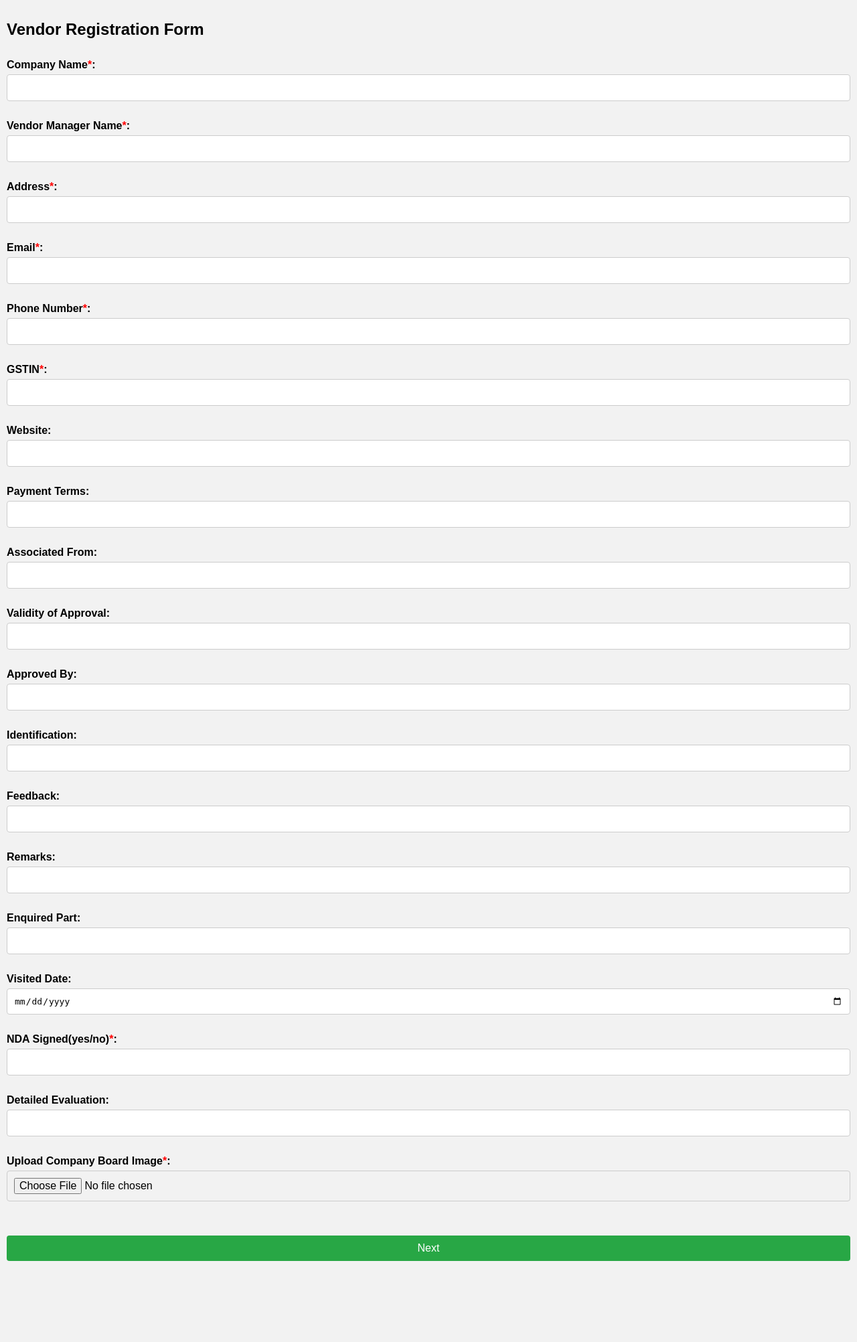
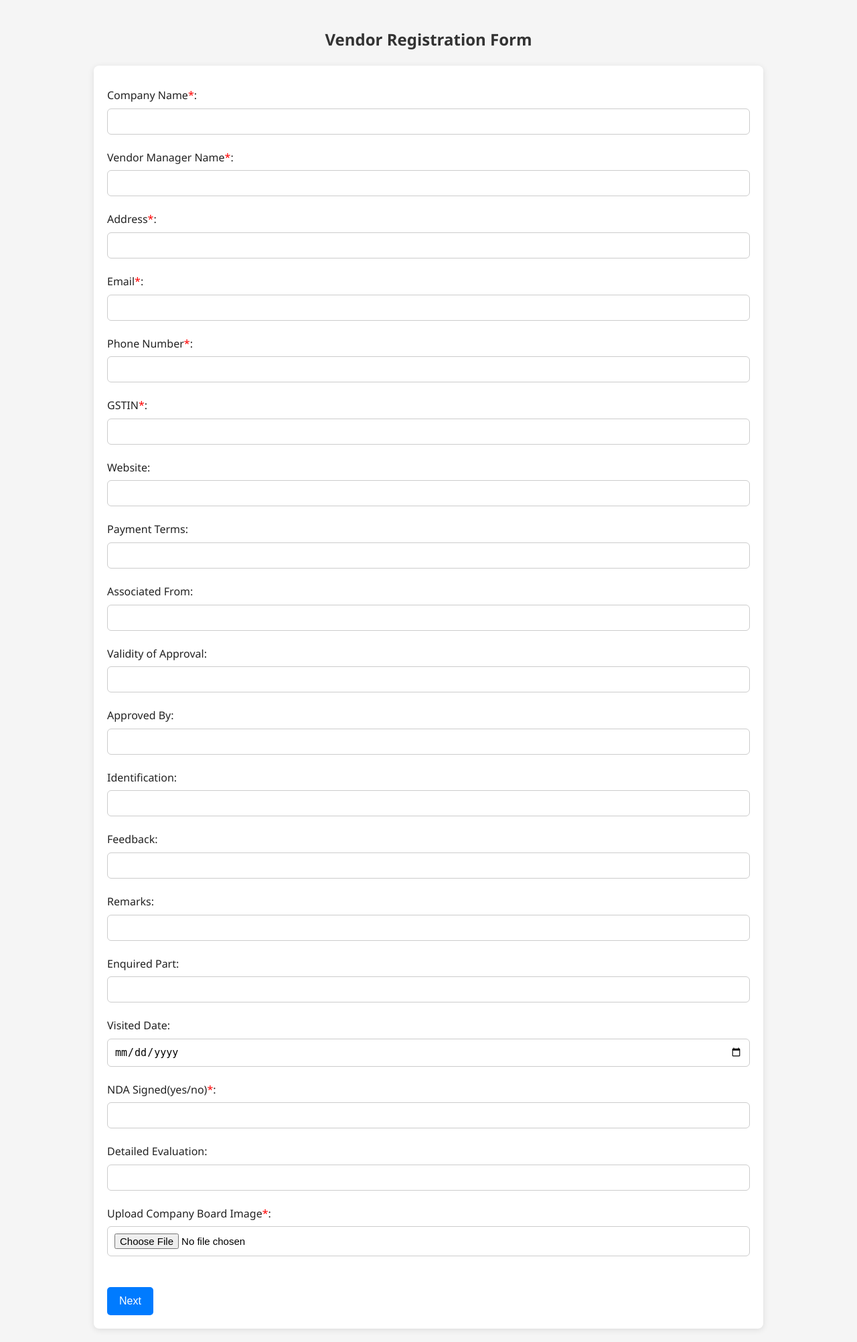
Before and after one commit to Monishahee/machine_forms, a Flask app: page / in a window 1280 px wide. Shown: the whole page at 67% size. Before the commit the page ends 1883 px from the top, so only its background shows below. Run offline with Flask 3, Linux system fonts and the light colour scheme.

Commit message:
Update style.css

```diff
--- a/static/style.css
+++ b/static/style.css
@@ -1,56 +1,120 @@
+/* Reset and base styles */
 body {
-    font-family: Arial, sans-serif;
-    background: #f2f2f2;
-    padding: 10px;
+    font-family: 'Segoe UI', sans-serif;
+    font-size: 16px;
+    line-height: 1.6;
+    padding: 20px;
+    background: #f5f5f5;
     margin: 0;
 }
 
-.container {
-    max-width: 500px;
-    margin: auto;
-    background: white;
-    padding: 20px;
-    box-shadow: 0 0 10px #ccc;
-    border-radius: 8px;
+/* Headings */
+h2, h3 {
+    text-align: center;
+    color: #333;
 }
 
+/* Form container */
 form {
-    display: flex;
-    flex-direction: column;
+    background: #ffffff;
+    padding: 20px;
+    border-radius: 8px;
+    max-width: 960px;
+    margin: auto;
+    box-shadow: 0 2px 10px rgba(0,0,0,0.1);
 }
 
+/* Labels and inputs */
 label {
-    margin-top: 10px;
-    font-weight: bold;
+    display: block;
+    margin: 12px 0 6px;
+    font-weight: 500;
+    color: #222;
 }
 
-input, select, button {
+input[type="text"],
+input[type="email"],
+input[type="number"],
+input[type="file"],
+input[type="date"],
+select,
+textarea {
+    width: 100%;
     padding: 10px;
-    margin-top: 5px;
-    font-size: 1em;
-    border-radius: 4px;
+    font-size: 15px;
     border: 1px solid #ccc;
+    border-radius: 6px;
+    box-sizing: border-box;
+    margin-bottom: 10px;
 }
 
-button {
-    background-color: #28a745;
-    color: white;
+/* Buttons */
+button,
+input[type="submit"] {
+    background-color: #007BFF;
+    color: #fff;
     border: none;
-    margin-top: 15px;
+    padding: 12px 18px;
+    font-size: 16px;
+    border-radius: 5px;
     cursor: pointer;
+    margin-top: 10px;
 }
 
-button:hover {
-    background-color: #218838;
+button:hover,
+input[type="submit"]:hover {
+    background-color: #0056b3;
 }
-@media (max-width: 480px) {
-    .container {
-        padding: 15px;
-        box-shadow: none;
-        border-radius: 0;
+
+/* Responsive form grid for multiple specs */
+.form-grid {
+    display: grid;
+    grid-template-columns: 1fr 1fr;
+    gap: 20px;
+}
+
+@media (max-width: 768px) {
+    .form-grid {
+        grid-template-columns: 1fr;
     }
 
-    input, select, button {
-        font-size: 1rem;
+    body {
+        font-size: 15px;
+    }
+
+    label {
+        font-size: 14px;
+    }
+
+    input, select, textarea {
+        font-size: 14px;
+    }
+
+    button {
+        width: 100%;
+        font-size: 15px;
     }
 }
+
+/* Optional styling for spacing and clarity */
+.section-title {
+    font-size: 20px;
+    font-weight: bold;
+    margin-top: 30px;
+    color: #0056b3;
+    border-bottom: 2px solid #0056b3;
+    padding-bottom: 4px;
+}
+
+/* Group spacing */
+.spec-group {
+    margin-bottom: 30px;
+}
+
+/* Image upload preview (optional) */
+.preview-img {
+    max-width: 100%;
+    height: auto;
+    display: block;
+    margin: 10px 0;
+}
```
